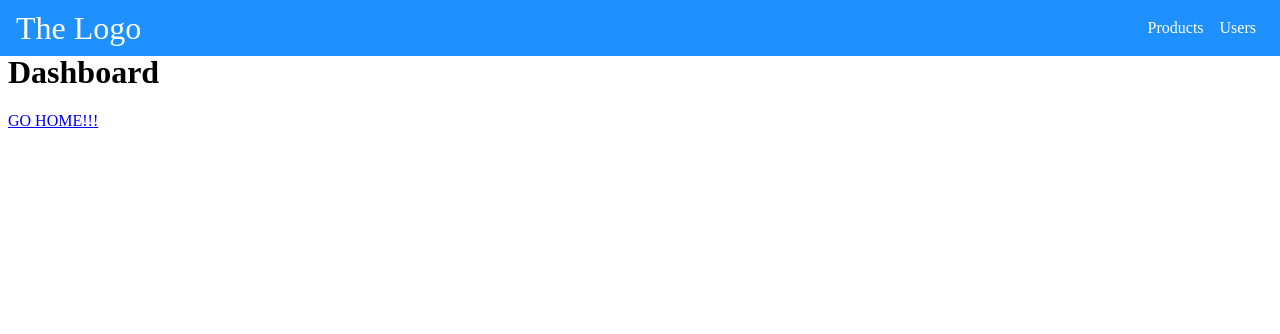
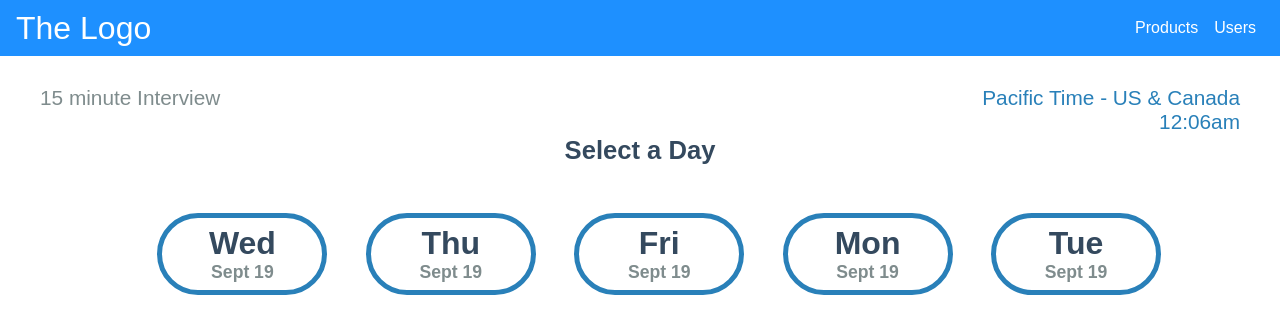
Before and after one commit to Outbook-Archive/Front-End-Web, a React (Create React App) app: page /dashboard in a window 1280 px wide. Shown: the top 334 px of the page. Built offline with nearby package versions, Linux system fonts and the light colour scheme.

Commit message:
Dashboard compnent

```diff
--- a/src/components/App.js
+++ b/src/components/App.js
@@ -1,9 +1,9 @@
 import React, { Component } from 'react'
 import { BrowserRouter, Route } from 'react-router-dom'
-import Toolbar from '../components/Toolbar/Toolbar';
+import Toolbar from '../components/Toolbar/Toolbar'; /* FIXME: change to navbar */
 
 import Landing from './landing/Landing'
-import Dashboard from './dashboard/Dashboard'
+import Dashboard from './Dashboard/Dashboard'
 
 
 class App extends Component {
@@ -12,10 +12,11 @@ class App extends Component {
       <BrowserRouter>
         <div className="App">
           <Toolbar />
-          <main style={{marginTop: '54px'}}>
+          <div style={{marginTop: '54px'}}>
+          {/*<div>*/}
             <Route exact path='/' component={Landing} />
             <Route exact path='/dashboard' component={Dashboard} />
-          </main>
+          </div>
         </div>
       </BrowserRouter>
     );
--- /dev/null
+++ b/src/components/dashboard/ClientDashboard.js
@@ -0,0 +1,21 @@
+import React, { Component } from 'react';
+import DayPicker from './DayPicker';
+import './styles.css';
+
+class ClientDashboard extends Component {
+  render() {
+    return (
+      <div>
+        <div className="top-bar">
+          <div className="top-bar-item grey">15 minute Interview</div>
+          <div className="top-bar-item right-text blue">Pacific Time - US & Canada<br/>12:06am</div>
+        </div>
+        <div className="dashboard-title">Select a Day</div>
+
+        <DayPicker />
+      </div>
+    )
+  }
+}
+
+export default ClientDashboard;
--- a/src/components/dashboard/Dashboard.js
+++ b/src/components/dashboard/Dashboard.js
@@ -1,12 +1,14 @@
 import React, { Component } from 'react'
 import { Link } from 'react-router-dom'
+import ClientDashboard from './ClientDashboard';
+
 
 class Dashboard extends Component {
   render() {
     return (
       <div>
-        <h1>Dashboard</h1>
-        <Link to="/">GO HOME!!!</Link>
+        <ClientDashboard />
+
       </div>
     )
   }
--- /dev/null
+++ b/src/components/dashboard/Day.js
@@ -0,0 +1,14 @@
+import React, { Component } from 'react';
+
+class Day extends Component {
+  render() {
+    return (
+      <div className="day">
+        <p className="day-text">{ this.props.day }</p>
+        <p className="day-date">{ this.props.date }</p>
+      </div>
+    )
+  }
+}
+
+export default Day;
--- /dev/null
+++ b/src/components/dashboard/DayPicker.js
@@ -0,0 +1,18 @@
+import React, { Component } from 'react';
+import Day from './Day';
+
+class DayPicker extends Component {
+  render() {
+    return (
+      <div className="day-container">
+        <Day day="Wed" date="Sept 19"/>
+        <Day day="Thu" date="Sept 19"/>
+        <Day day="Fri" date="Sept 19"/>
+        <Day day="Mon" date="Sept 19"/>
+        <Day day="Tue" date="Sept 19"/>
+      </div>
+    )
+  }
+}
+
+export default DayPicker;
--- /dev/null
+++ b/src/components/dashboard/styles.css
@@ -0,0 +1,80 @@
+* {
+	font-family: sans-serif;
+}
+.top-bar {
+	display: flex;
+	justify-content: space-between;
+	height: 50px;
+	width: 100%;
+	margin-bottom: 2rem;
+}
+
+.top-bar-item {
+	padding: 2rem;
+	font-size: 1.3rem;
+}
+
+.top-bar-item.grey {
+	color: #7f8c8d;
+}
+
+.top-bar-item.blue {
+	color: #2980b9
+}
+
+.right-text {
+	text-align: right;
+}
+
+.dashboard-title {
+	width: 100%;
+	text-align: center;
+	font-weight: 600;
+	font-size: 1.6rem;
+	/*margin-top: 2.3rem;*/
+	color: #34495e;
+}
+
+.day-container {
+	display: flex;
+	justify-content: center;
+	margin-top: 3em;
+}
+
+.day {
+	display: flex;
+	flex-direction: column;
+	justify-content: center;
+	align-items: center;
+	border: 5px solid #2980b9;
+	border-radius: 5rem;
+	width: 10rem;
+	margin-left: 2.4rem;
+	padding: 0.4em 0;
+	color: #7f8c8d;
+	font-weight: bold;
+	font-size: 1.1rem;
+
+	transition: all 250ms;
+}
+
+.day:hover {
+	transform: scale(1.04);
+	color: #34495e;
+	border-color: #34495e;
+	cursor: pointer;
+}
+
+.day p {
+	margin: 0;
+	padding: 0;
+}
+
+.day-text {
+	font-size: 2rem;
+	font-weight: 600;
+	color: #34495e;
+}
+
+.day-date {
+}
```
